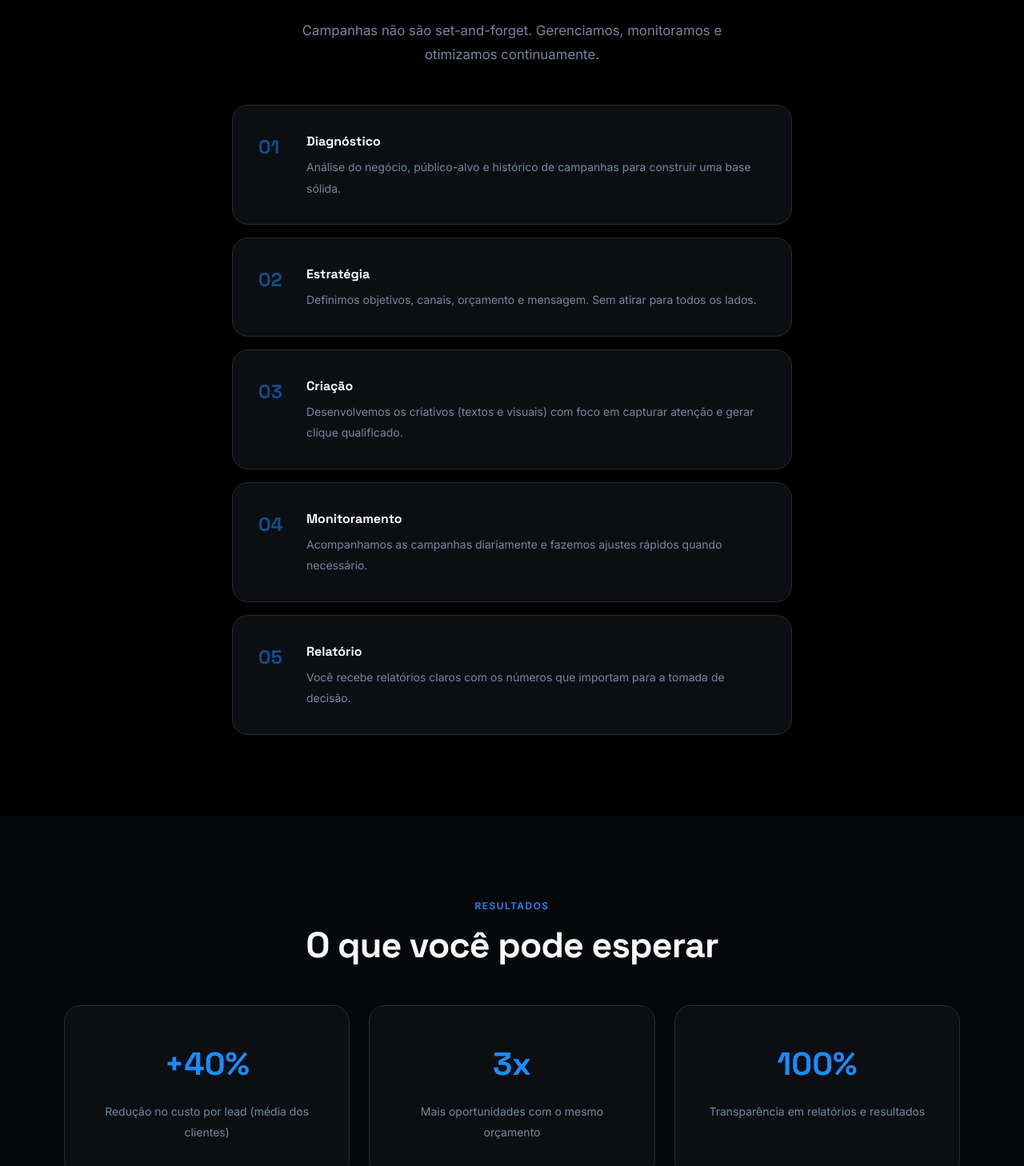
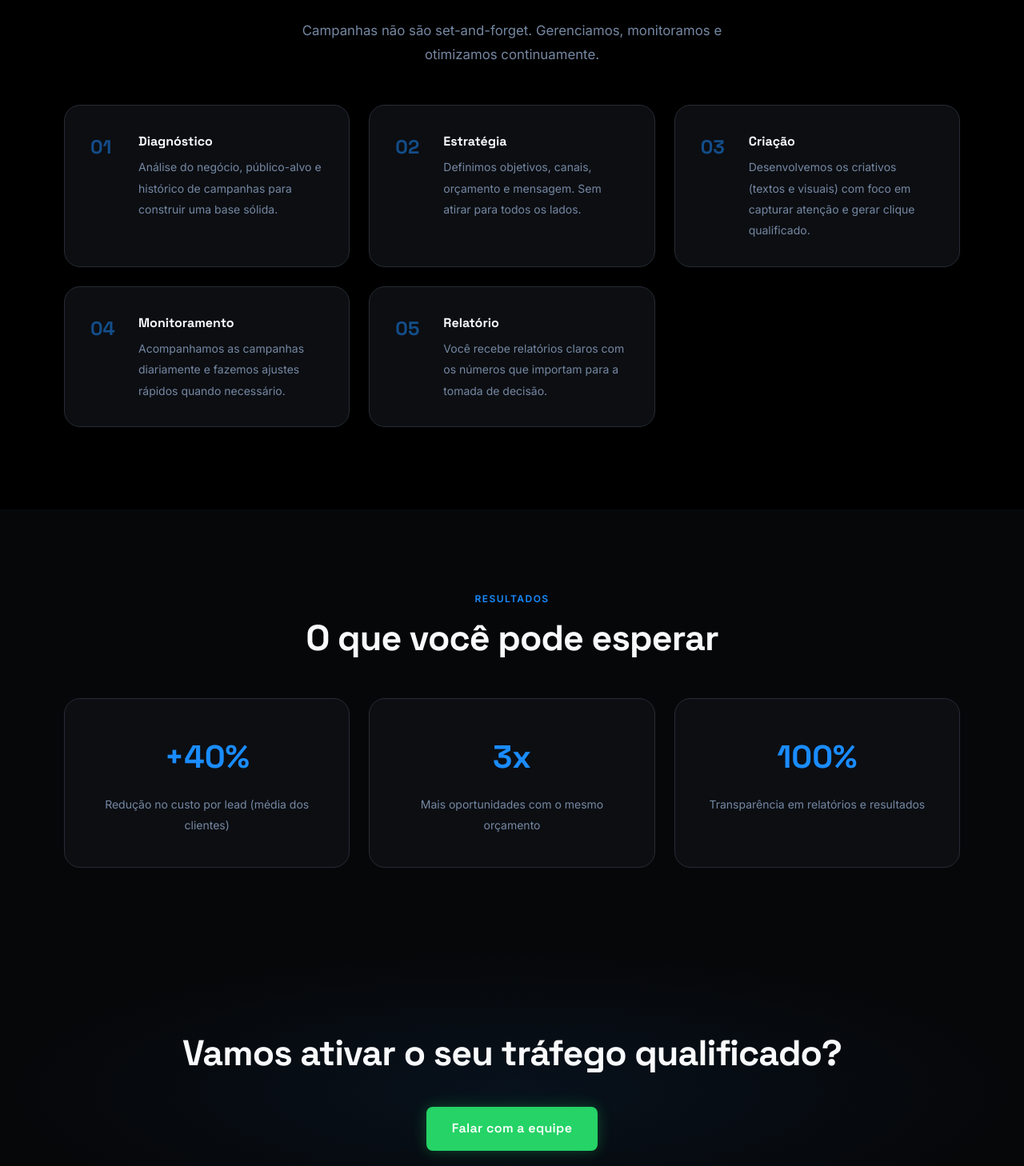
Before and after one commit to Natanas19/digitalIsland, a React (Vite) app: page /trafego in a window 1280 px wide. Shown: the part 1342-2800 px from the top of the page at 80% size. Built offline with nearby package versions, Linux system fonts and the light colour scheme.

Commit message:
fix: layout e responsividade do tráfego pago (metodologia + métricas)

```diff
--- /dev/null
+++ b/src/pages/TrafegoPago/TrafegoPago.css
@@ -0,0 +1,22 @@
+/* Grid dos passos (metodologia) */
+.trafego-passos {
+  display: grid;
+  grid-template-columns: repeat(3, 1fr);
+  gap: 1.5rem;
+  margin-top: 3rem;
+}
+
+/* Grid das métricas */
+.trafego-metricas {
+  display: grid;
+  grid-template-columns: repeat(3, 1fr);
+  gap: 1.5rem;
+}
+
+/* Responsivo */
+@media (max-width: 768px) {
+  .trafego-passos,
+  .trafego-metricas {
+    grid-template-columns: 1fr;
+  }
+}
--- a/src/pages/TrafegoPago/TrafegoPago.jsx
+++ b/src/pages/TrafegoPago/TrafegoPago.jsx
@@ -3,6 +3,7 @@
 
 import React from 'react'
 import '../Sites/Sites.css' // Reaproveita estilos compartilhados
+import './TrafegoPago.css' // Estilos específicos para tráfego pago
 
 const WHATSAPP = 'https://wa.me/5548999999999?text=Ol%C3%A1!%20Tenho%20interesse%20em%20gest%C3%A3o%20de%20tr%C3%A1fego%20pago.'
 
@@ -71,7 +72,13 @@ export default function TrafegoPago() {
               Campanhas não são set-and-forget. Gerenciamos, monitoramos e otimizamos continuamente.
             </p>
           </div>
-          <div style={{ marginTop: '3rem', display: 'flex', flexDirection: 'column', gap: '1rem', maxWidth: 700, marginInline: 'auto' }}>
+          <div className="trafego-passos"
+            style={{
+              marginTop: '3rem',
+              display: 'grid',
+              gridTemplateColumns: 'repeat(3, 1fr)', // desktop
+              gap: '1.5rem'
+            }}>
             {passos.map(({ num, title, desc }) => (
               <div key={num} className="card" style={{ display: 'flex', gap: '1.25rem', alignItems: 'flex-start' }}>
                 <span style={{ fontFamily: 'var(--font-heading)', fontSize: '1.5rem', fontWeight: 700, color: 'var(--color-primary)', opacity: 0.5, minWidth: '2.5rem', flexShrink: 0 }}>{num}</span>
@@ -90,15 +97,39 @@ export default function TrafegoPago() {
         <div className="container text-center">
           <span className="section-label">Resultados</span>
           <h2 className="section-title">O que você pode esperar</h2>
-          <div style={{ display: 'grid', gridTemplateColumns: 'repeat(3, 1fr)', gap: '1.5rem', marginTop: '3rem' }}>
+
+          <div
+            className="trafego-metricas"
+            style={{ marginTop: '3rem' }}
+          >
             {[
               { val: '+40%', label: 'Redução no custo por lead (média dos clientes)' },
-              { val: '3x',   label: 'Mais oportunidades com o mesmo orçamento' },
+              { val: '3x', label: 'Mais oportunidades com o mesmo orçamento' },
               { val: '100%', label: 'Transparência em relatórios e resultados' },
             ].map(({ val, label }) => (
-              <div key={val} className="card" style={{ textAlign: 'center', padding: '2.5rem 2rem' }}>
-                <span style={{ fontFamily: 'var(--font-heading)', fontSize: '2.5rem', fontWeight: 700, color: 'var(--color-primary)', display: 'block', marginBottom: '0.75rem' }}>{val}</span>
-                <span style={{ color: 'var(--color-text-muted)', fontSize: '0.875rem', lineHeight: 1.65 }}>{label}</span>
+              <div
+                key={val}
+                className="card"
+                style={{ textAlign: 'center', padding: '2.5rem 2rem' }}
+              >
+                <span style={{
+                  fontFamily: 'var(--font-heading)',
+                  fontSize: '2.5rem',
+                  fontWeight: 700,
+                  color: 'var(--color-primary)',
+                  display: 'block',
+                  marginBottom: '0.75rem'
+                }}>
+                  {val}
+                </span>
+
+                <span style={{
+                  color: 'var(--color-text-muted)',
+                  fontSize: '0.875rem',
+                  lineHeight: 1.65
+                }}>
+                  {label}
+                </span>
               </div>
             ))}
           </div>
--- a/src/styles/global.css
+++ b/src/styles/global.css
@@ -315,3 +315,9 @@ h1, h2, h3, h4, h5 {
     grid-template-columns: 1fr !important;
   }
 }
+
+@media (max-width: 768px) {
+  .trafego-passos {
+    grid-template-columns: 1fr !important;
+  }
+}
```
